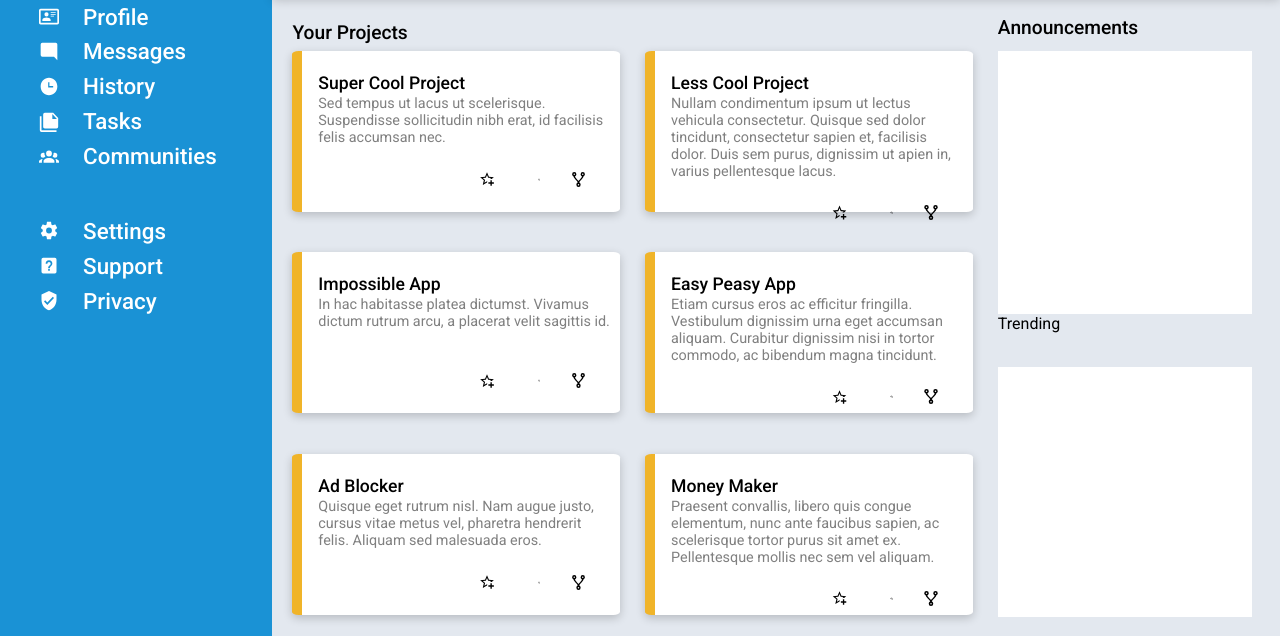
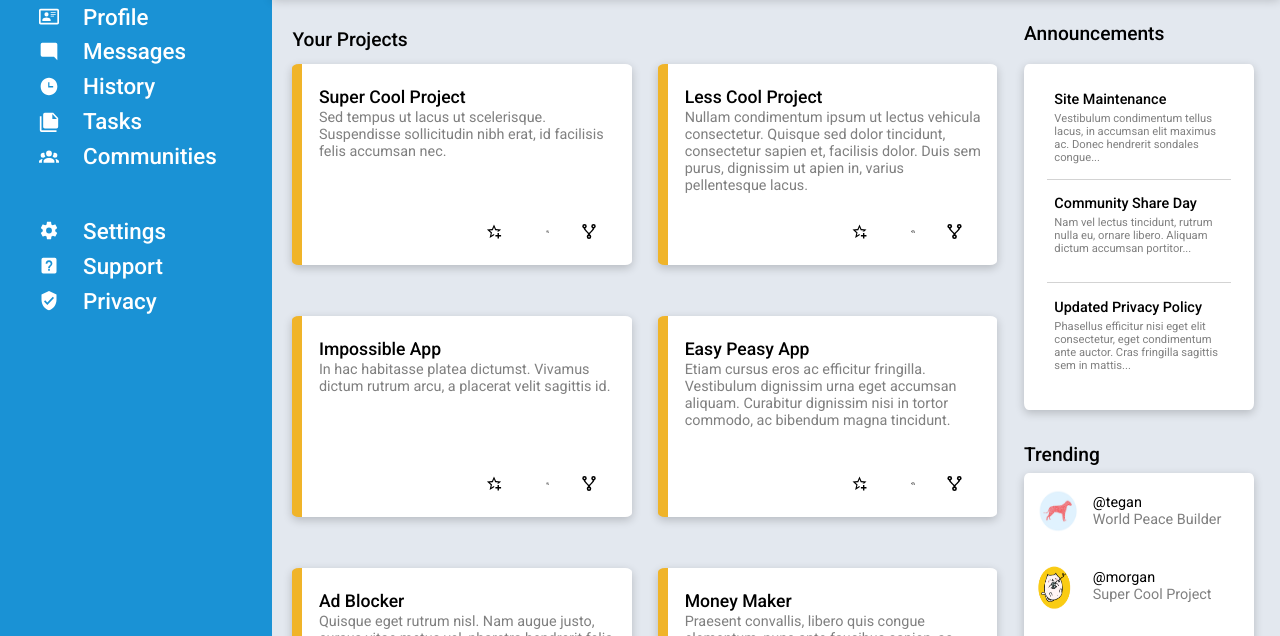
Before and after one commit to JPMoregain/admin-dashboard, a plain HTML site: page index.html in a window 1280 px wide. Shown: the part 145-781 px from the top of the page. Drawn offline with Linux system fonts and the light colour scheme.

Commit message:
Finish project

```diff
--- a/index.html
+++ b/index.html
@@ -92,9 +92,43 @@
                 </div>
             </div>
             <div class="announcementpanel">
-                <div class="announcements"></div>
+                <div class="announcements">
+                    <div id="firstannouncement">
+                        <p class="announcementtitles">Site Maintenance</p>
+                        <p class="announcementtext">Vestibulum condimentum tellus lacus, in accumsan elit maximus ac. Donec hendrerit sondales congue...</p>
+                    </div>
+                    <div id="secondannouncement">
+                        <p class="announcementtitles">Community Share Day</p>
+                        <p class="announcementtext">Nam vel lectus tincidunt, rutrum nulla eu, ornare libero. Aliquam dictum accumsan portitor...</p>
+                    </div>
+                    <div id="thirdannouncement">
+                        <p class="announcementtitles">Updated Privacy Policy</p>
+                        <p class="announcementtext">Phasellus efficitur nisi eget elit consectetur, eget condimentum ante auctor. Cras fringilla sagittis sem in mattis...</p>
+                    </div>
+                </div>
                 <p id="trending">Trending</p>
-                <div class="trendingaccounts"></div>
+                <div class="trendingaccounts">
+                    <img src="avatar1.png" alt="Avatar for First Trending Account" class="avatars">
+                    <div class="accountinfo">
+                        <p>@tegan</p>
+                        <p class="accountdescription">World Peace Builder</p>
+                    </div>
+                    <img src="Avatar.png" alt="Avatar for Second Trending Account" class="avatars" id="oversizedavatar">
+                    <div class="accountinfo">
+                        <p>@morgan</p>
+                        <p class="accountdescription">Super Cool Project</p>
+                    </div>
+                    <img src="avatar3.png" alt="Avatar for Third Trending Account" class="avatars">
+                    <div class="accountinfo">
+                        <p>@kendall</p>
+                        <p class="accountdescription">Life Changing App</p>
+                    </div>
+                    <img src="avatar4.png" alt="Avatar for Fourth Trending Account" class="avatars">
+                    <div class="accountinfo">
+                        <p>@alex</p>
+                        <p class="accountdescription">No Traffic Maker</p>
+                    </div>
+                </div>
             </div>
             <div class="card">
                 <div class="topcard">
--- a/style.css
+++ b/style.css
@@ -47,7 +47,7 @@ p {
     grid-column-start: 2;
     grid-column-end: 3;
     display: grid;
-    grid-template-columns: 1fr 1fr 0.8fr;
+    grid-template-columns: 1fr 1fr 0.7fr;
     grid-template-rows: 1fr 3.75fr 3.75fr 3.75fr;
     align-items: center;
     padding-left: 2%;
@@ -291,9 +291,80 @@ p {
 
 .announcements {
     background-color: white;
+    box-shadow: 0 3px 10px rgb(0 0 0 / 0.2);
+    border-radius: 2%;
+    display: grid;
+    grid-template-columns: 1fr;
+    grid-template-rows: 1fr 1fr 1fr;
+    padding-left: 10%;
+    padding-right: 10%;
+    padding-bottom: 10%;
+    padding-top: 5%;
 }
 
 .trendingaccounts {
     background-color: white;
     margin-bottom: 3%;
+    box-shadow: 0 3px 10px rgb(0 0 0 / 0.2);
+    border-radius: 2%;
+    display: grid;
+    grid-template-columns: 1fr 2.35fr;
+    grid-template-rows: 1fr 1fr 1fr 1fr;
+    align-items: center;
 }
+
+.trendingaccounts img {
+    justify-self: center;
+}
+
+.trendingaccounts p {
+    font-size: 0.9em;
+}
+
+.accountdescription {
+    color: grey;
+}
+#trending {
+    font-weight: 500;
+    font-size: 1.2em;
+    align-self: end;
+    padding-bottom: 3%;
+}
+
+.announcementtitles {
+    font-size: 0.9em;
+    font-weight: 500;
+    padding-top: 5%;
+}
+
+.announcementtext {
+    font-size: 0.7em;
+    color: grey;
+    margin-top: 2%;
+}
+
+#firstannouncement {
+    border-bottom: 1px solid lightgray;
+    padding: 4%;
+    padding-bottom: 8%;
+}
+
+#secondannouncement {
+    border-bottom: 1px solid lightgray;
+    padding: 4%;
+}
+
+#thirdannouncement {
+    padding: 4%;
+}
+
+#oversizedavatar {
+    height: 70%;
+    width: 70%;
+    padding-right: 5%;
+}
+
+.avatars {
+    height: 60%;
+    width: 60%;
+}
```
Also changed, not shown: avatar1.png (added), avatar3.png (added), avatar4.png (added).
